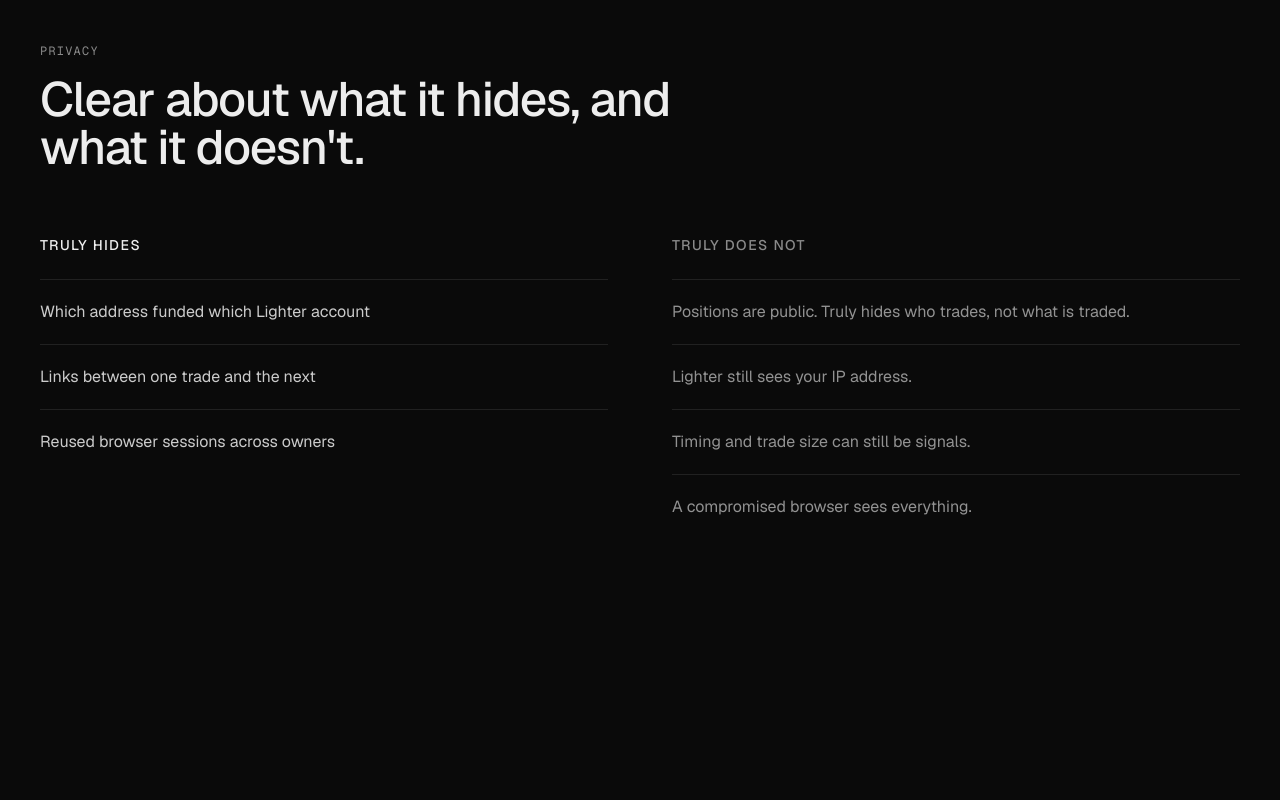
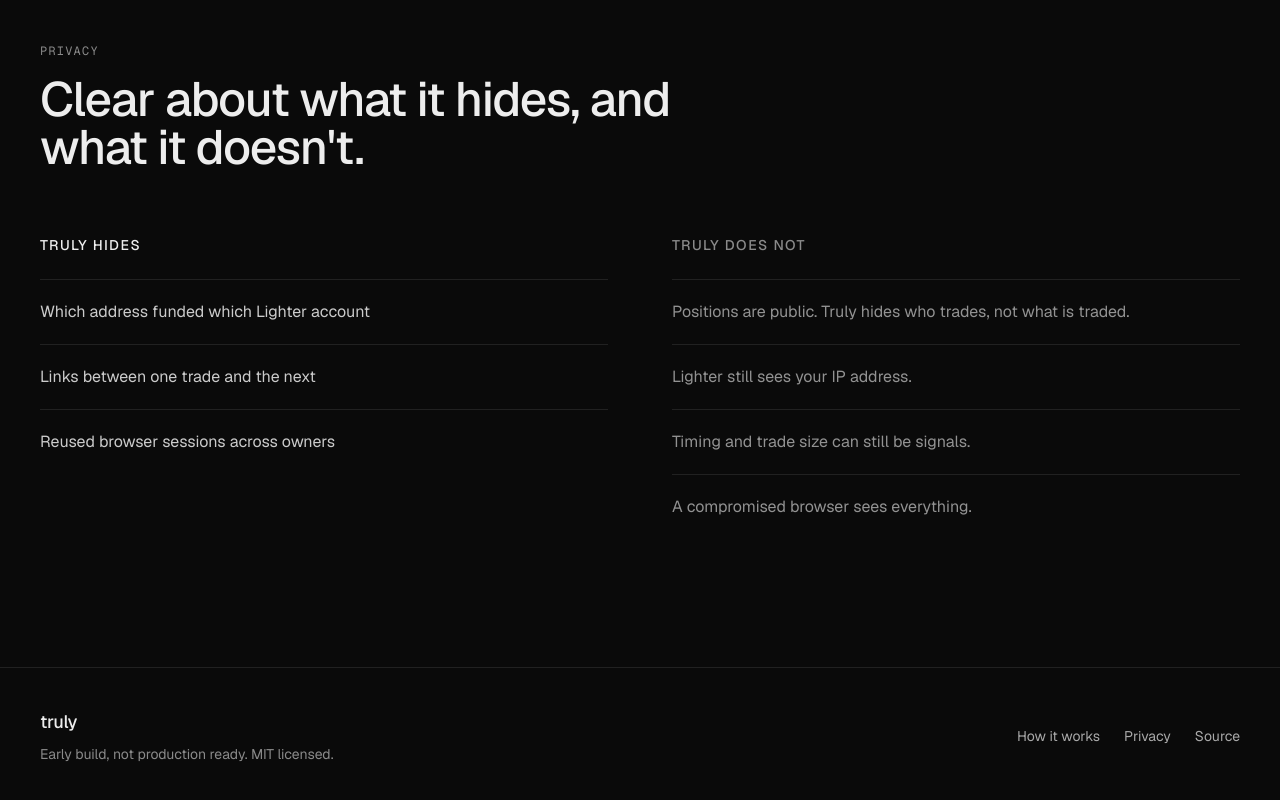
Before and after one commit to hyliv-labs/truly-web, a Next.js app: page / in a window 1280 px wide. Shown: the part 1560-2360 px from the top of the page. Before the commit the page ends 2227 px from the top, so only its background shows below. Built offline with nearby package versions, Linux system fonts and the light colour scheme.

Commit message:
feat: footer with license and early-build note
Co-authored-by: Cursor <cursoragent@cursor.com>

```diff
--- a/src/app/page.tsx
+++ b/src/app/page.tsx
@@ -1,6 +1,7 @@
 import { Hero } from "@/components/hero";
 import { HowItWorks } from "@/components/how-it-works";
 import { Privacy } from "@/components/privacy";
+import { SiteFooter } from "@/components/site-footer";
 import { SiteHeader } from "@/components/site-header";
 
 export default function Home() {
@@ -10,6 +11,7 @@ export default function Home() {
       <Hero />
       <HowItWorks />
       <Privacy />
+      <SiteFooter />
     </main>
   );
 }
--- /dev/null
+++ b/src/components/site-footer.tsx
@@ -0,0 +1,39 @@
+const REPO_URL = "https://github.com/hyliv-labs/truly-extension";
+
+export function SiteFooter() {
+  return (
+    <footer className="border-t border-foreground/10 px-6 py-10 md:px-10">
+      <div className="mx-auto flex max-w-7xl flex-col gap-6 md:flex-row md:items-center md:justify-between">
+        <div className="flex flex-col gap-2">
+          <span className="text-lg font-medium tracking-tight">truly</span>
+          <p className="max-w-md text-sm text-muted">
+            Early build, not production ready. MIT licensed.
+          </p>
+        </div>
+
+        <nav aria-label="Footer" className="flex items-center gap-6 text-sm">
+          <a
+            href="#how"
+            className="rounded-sm text-foreground/70 transition-colors hover:text-foreground focus-visible:outline-2 focus-visible:outline-offset-4 focus-visible:outline-accent"
+          >
+            How it works
+          </a>
+          <a
+            href="#privacy"
+            className="rounded-sm text-foreground/70 transition-colors hover:text-foreground focus-visible:outline-2 focus-visible:outline-offset-4 focus-visible:outline-accent"
+          >
+            Privacy
+          </a>
+          <a
+            href={REPO_URL}
+            target="_blank"
+            rel="noopener noreferrer"
+            className="rounded-sm text-foreground/70 transition-colors hover:text-foreground focus-visible:outline-2 focus-visible:outline-offset-4 focus-visible:outline-accent"
+          >
+            Source
+          </a>
+        </nav>
+      </div>
+    </footer>
+  );
+}
```
